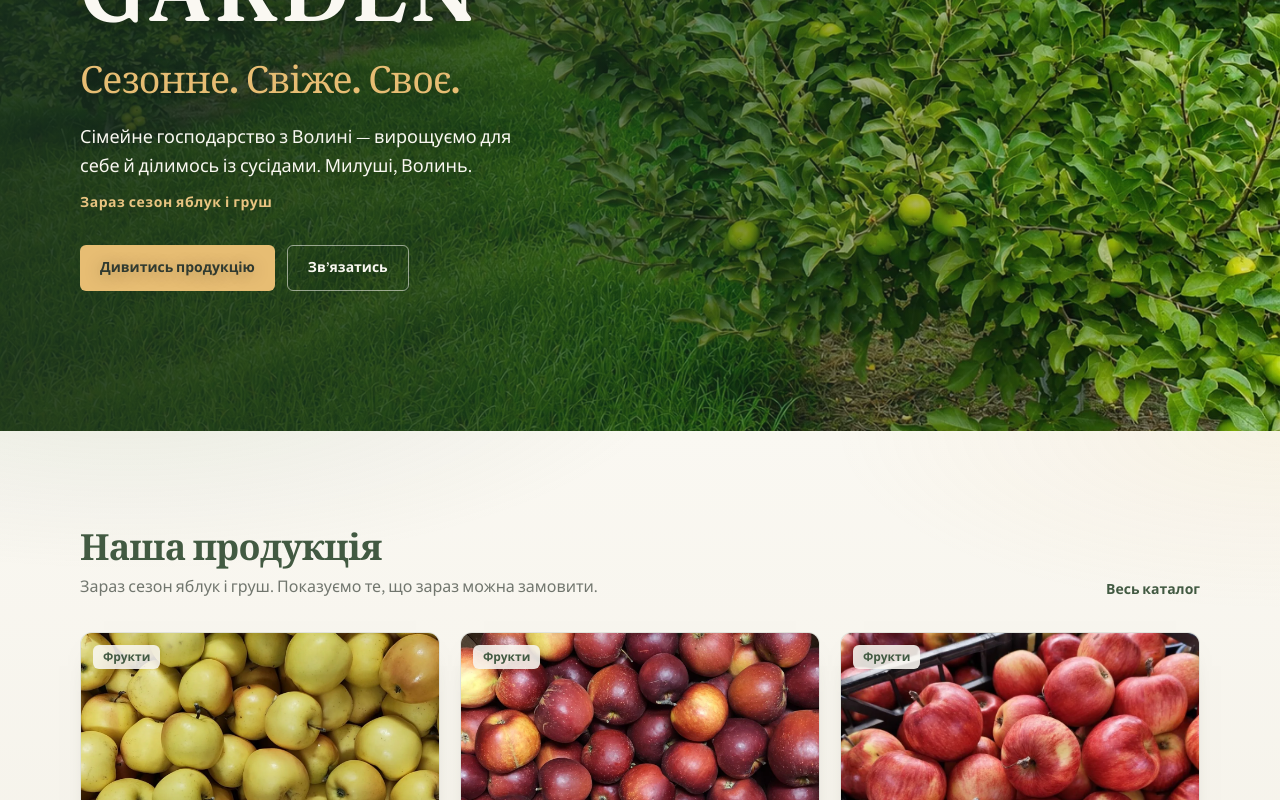
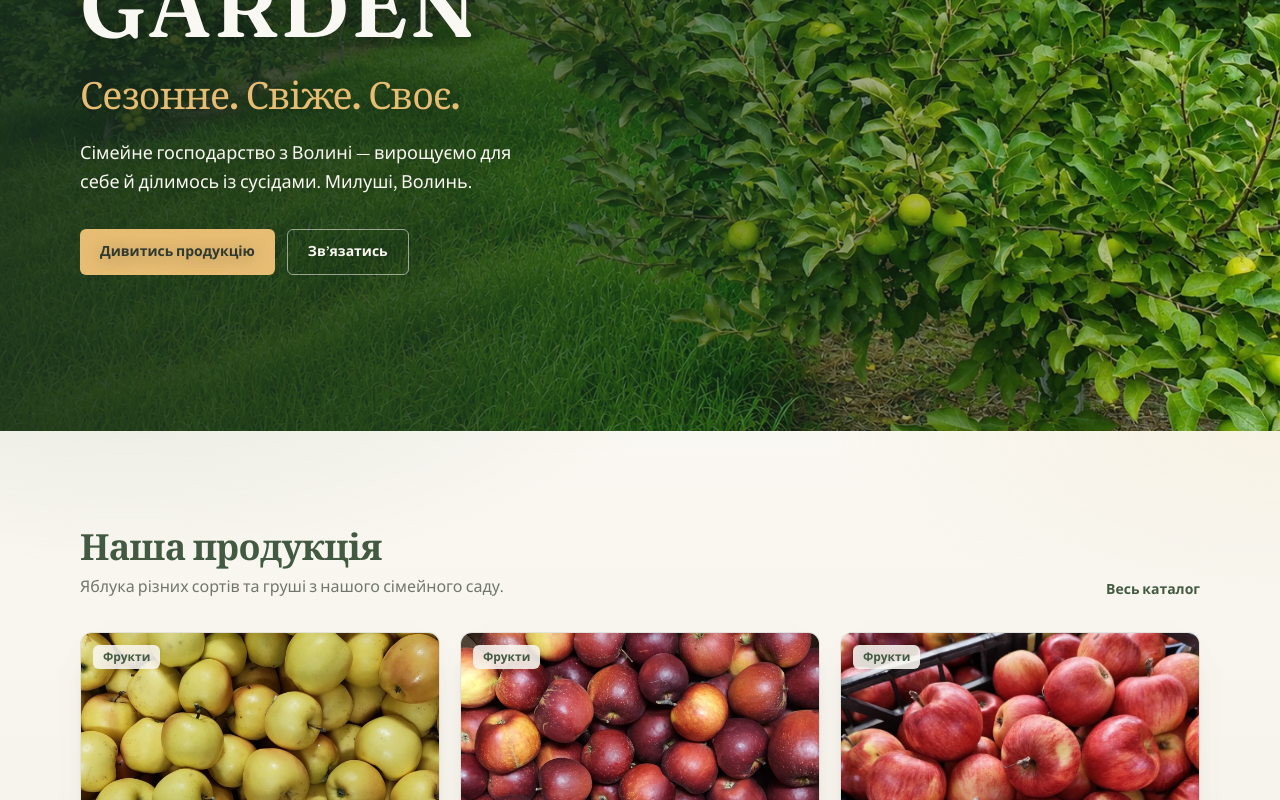
Before and after one commit to AnnaOmeliuk/milushi-garden, a React (Vite) app: page / in a window 1280 px wide. Shown: the part 370-1170 px from the top of the page. Built offline with nearby package versions, Linux system fonts and the light colour scheme.

Commit message:
refactor: remove seasonality and preserve fruit-only catalog (src/pages/Home.tsx)

```diff
--- a/src/pages/Home.tsx
+++ b/src/pages/Home.tsx
@@ -2,7 +2,6 @@ import { Link } from 'react-router-dom'
 import { ProductCard } from '../components/ProductCard'
 import { ContactIcon } from '../components/ContactIcon'
 import { getFeaturedProducts } from '../data/products'
-import { getCurrentSeasonBlurb } from '../data/season'
 import { site } from '../data/site'
 import type { Category } from '../types/product'
 
@@ -17,7 +16,6 @@ const CATEGORIES: Category[] = [
 
 export function Home() {
   const featured = getFeaturedProducts()
-  const seasonBlurb = getCurrentSeasonBlurb()
 
   return (
     <>
@@ -43,9 +41,6 @@ export function Home() {
           <p className="fade-up-delay-2 mt-5 max-w-md text-base leading-relaxed text-[var(--color-bg)] sm:text-lg">
             {site.shortPitch} {site.location}.
           </p>
-          <p className="fade-up-delay-2 mt-3 text-sm font-semibold tracking-[0.04em] text-[color-mix(in_srgb,var(--color-accent)_90%,white)]">
-            {seasonBlurb}
-          </p>
           <div className="fade-up-delay-2 mt-8 flex flex-wrap gap-3">
             <Link
               to="/catalog"
@@ -70,7 +65,7 @@ export function Home() {
             <div>
               <h2 className="font-display text-3xl text-[var(--color-green)] sm:text-4xl">Наша продукція</h2>
               <p className="mt-2 max-w-xl text-muted">
-                {seasonBlurb}. Показуємо те, що зараз можна замовити.
+                Яблука різних сортів та груші з нашого сімейного саду.
               </p>
             </div>
             <Link
```
